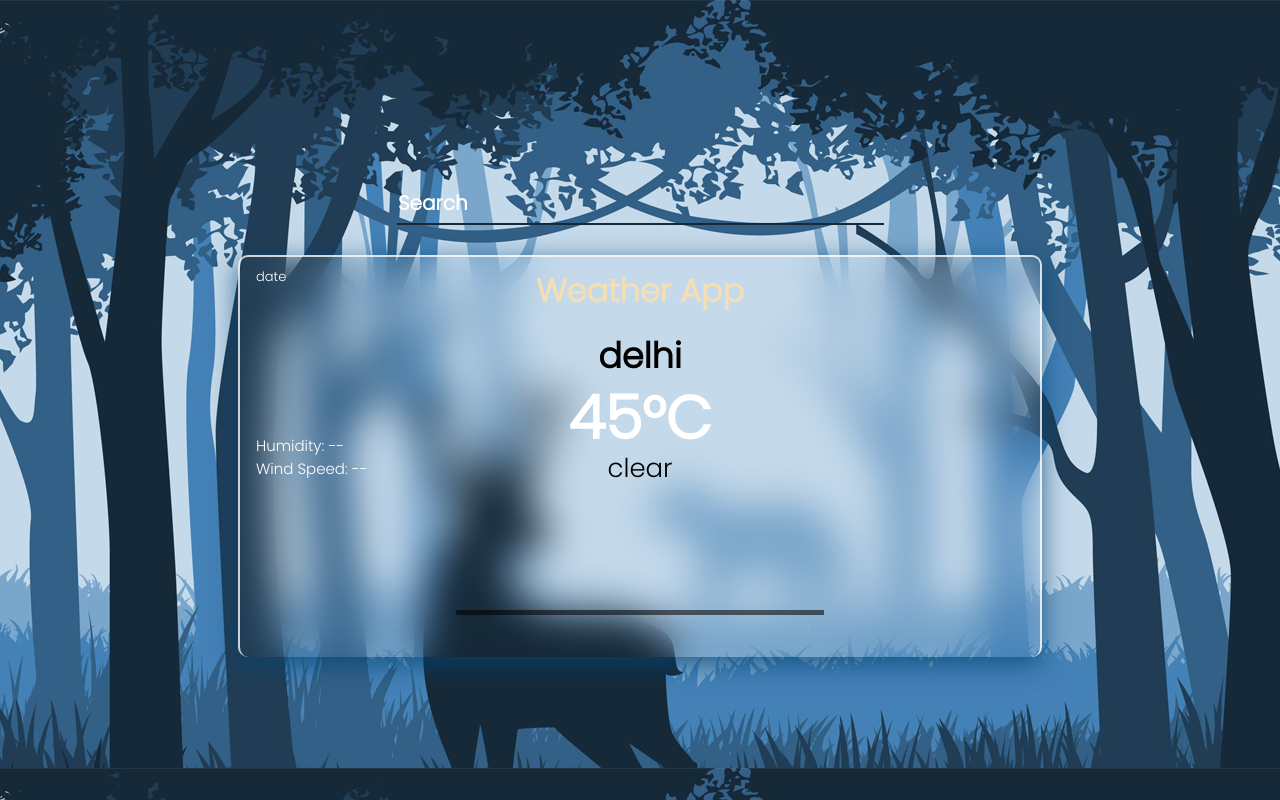
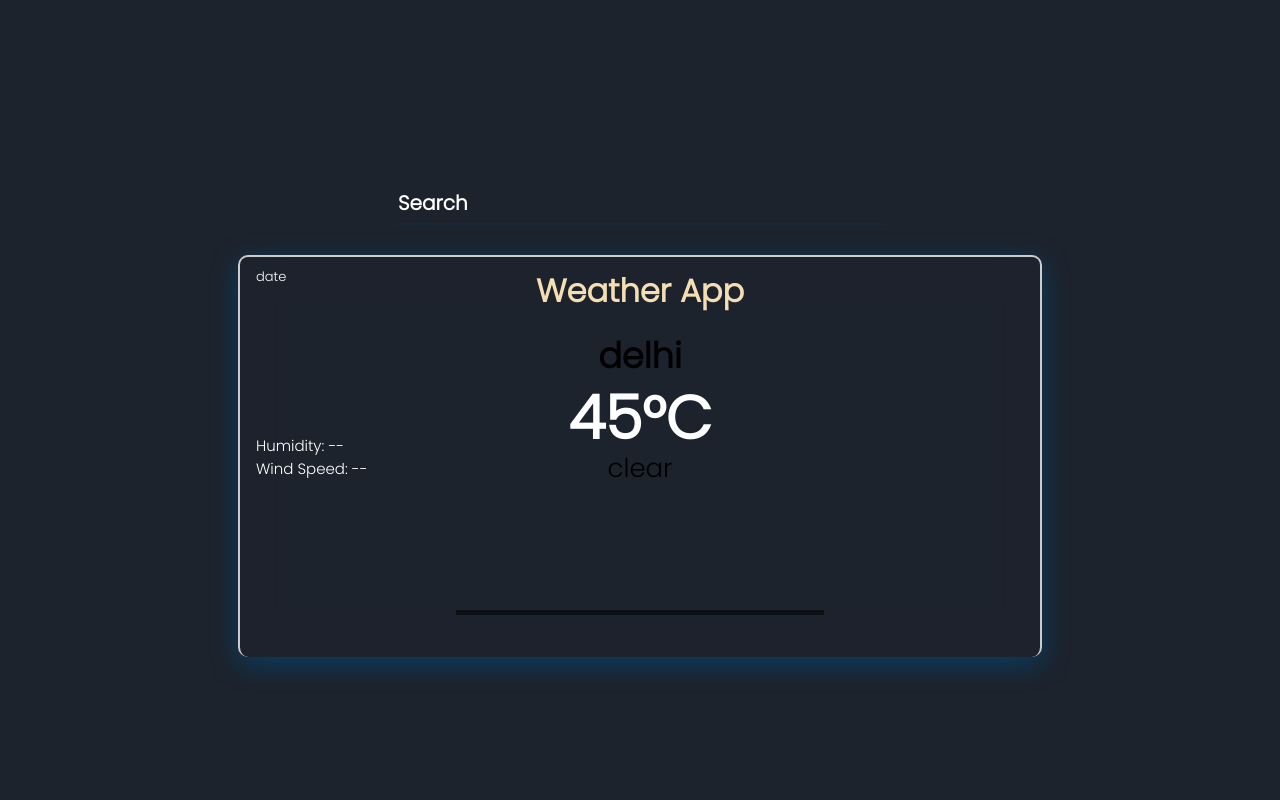
Before and after one commit to Prash3464/Weather, a plain HTML site: page index.html in a window 1280 px wide. Drawn offline with Linux system fonts and the light colour scheme.

Commit message:
Update style.css
background chnage

```diff
--- a/style.css
+++ b/style.css
@@ -10,7 +10,7 @@
  .contaner {
    display: flex;
    height: 100vh;
-   background: url(background.jpg);
+   background: #1d232d;
    flex-direction: column;
    align-items: center;
 
@@ -294,4 +294,5 @@ color: #fff;
      transform: rotate(360deg);
    }
 
+
  }
```
